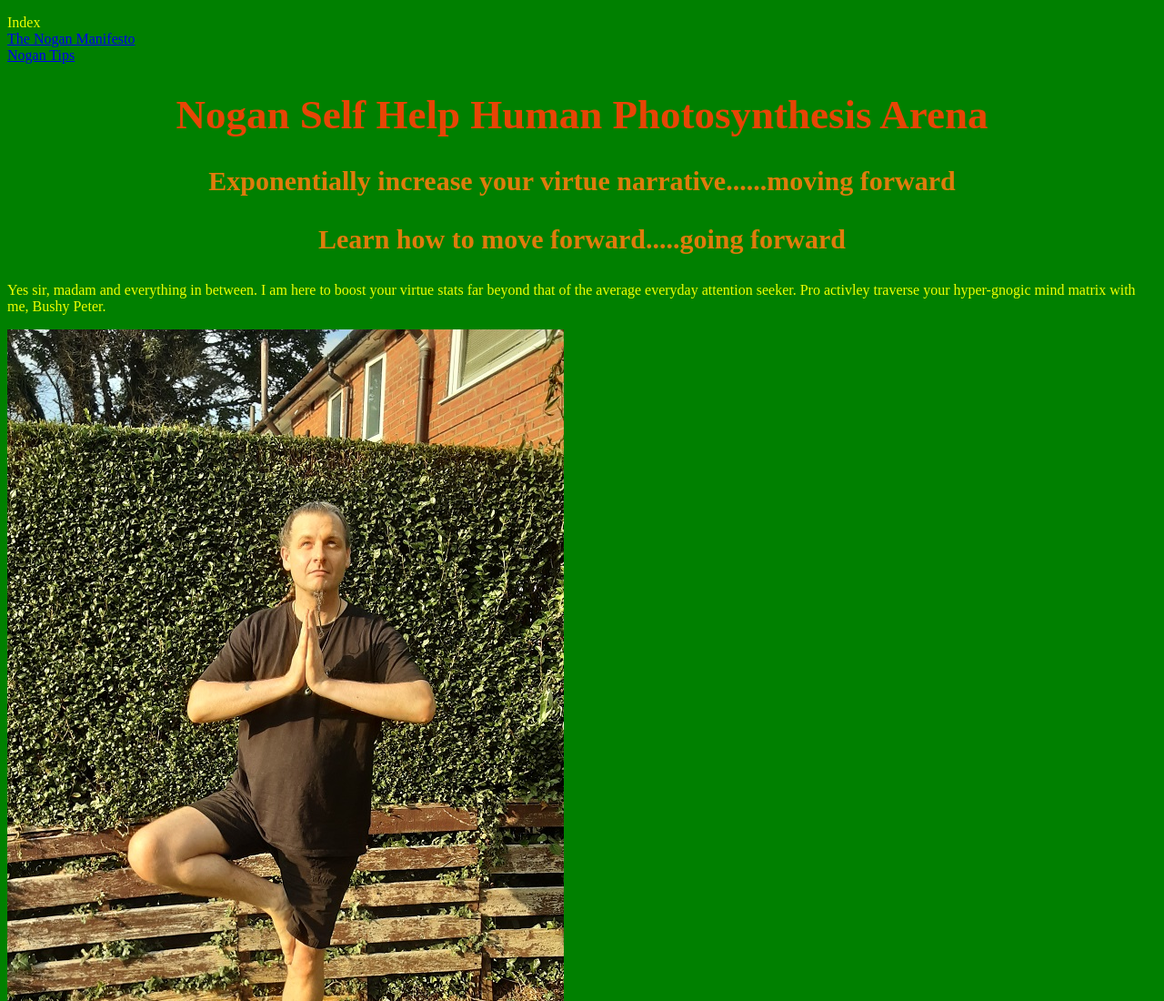
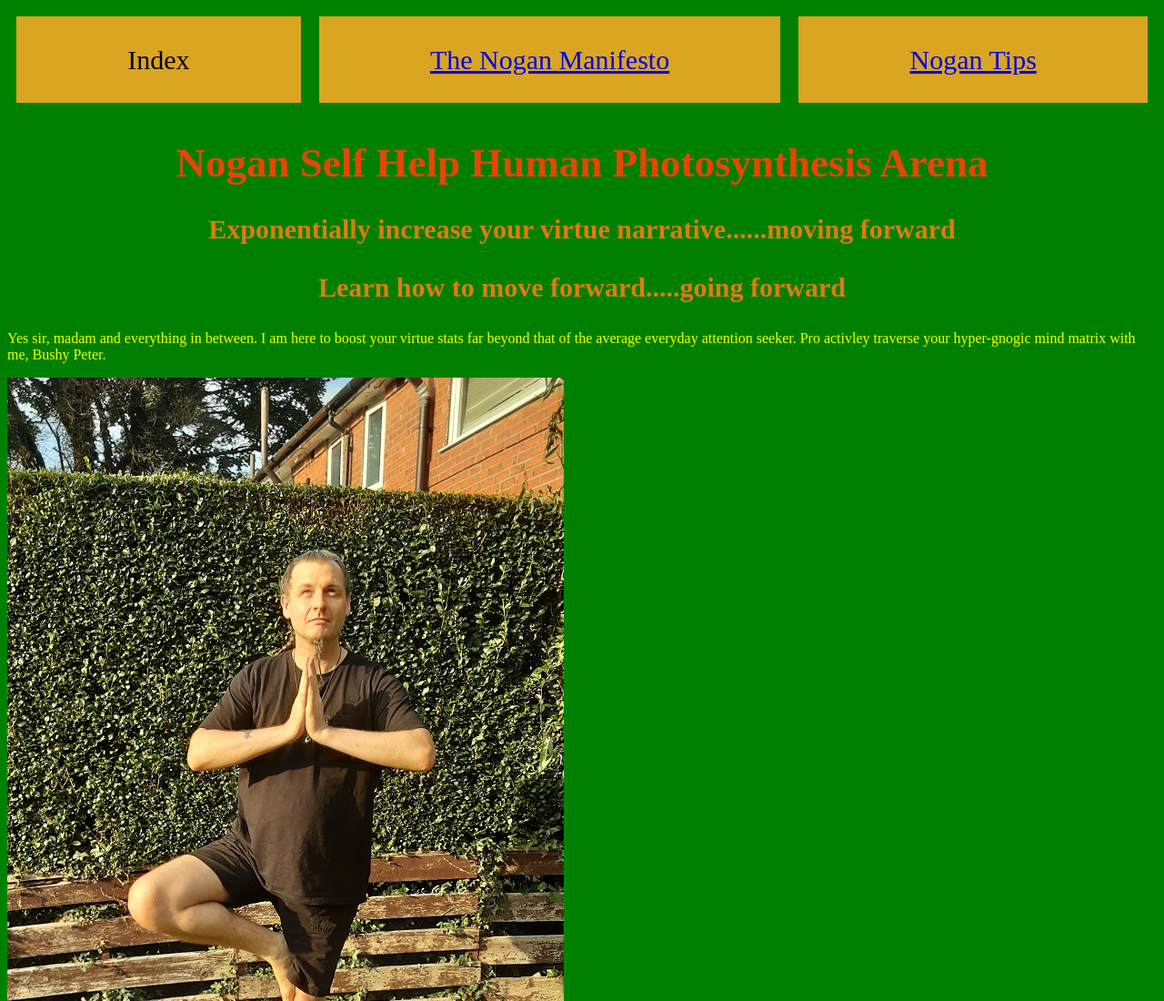
Before and after one commit to JaySanManchester/nogansite, a plain HTML site: page index.html in a window 1280 px wide. Shown: the top 1100 px of the page at 91% size. Drawn offline with Linux system fonts and the light colour scheme.

Commit message:
Add files via upload

```diff
--- a/index.html
+++ b/index.html
@@ -8,12 +8,10 @@
 
 </head>
 
-<div>
-    <p>Index
-        <br>
-        <a href="page1.html">The Nogan Manifesto</a>
-        <br>
-        <a href="page2.html">Nogan Tips</a></p>
+<div class="flexbox-container">
+    <div class="flexbox-item current-page">Index</div>
+    <a href="page1.html" class="flexbox-item link-item">The Nogan Manifesto</a>
+    <a href="page2.html" class="flexbox-item link-item">Nogan Tips</a>
 </div>
 <div>
 <body>
--- a/style.css
+++ b/style.css
@@ -31,6 +31,23 @@ p {color: rgb(238, 255, 0);}
     text-align: centre;
 }
 
+/* New flexbox css - settings for main group*/
+.flexbox-container{
+	display:flex; /*set display to flexbox */
+}
+
+
+.flexbox-item{
+	background-color: goldenrod;
+    text-align: center;
+	margin: 10px;  /*space around box */
+	padding: 10px; /*space inside box around contents */
+	text-align: center;
+	line-height: 75px; /*height of boxes */
+	font-size: 30px;
+	flex-grow: 1; /*stretch items to fill width of screen equally*/
+}
+
 .navbar {
     background-color: goldenrod;
     width: 100%;
```
